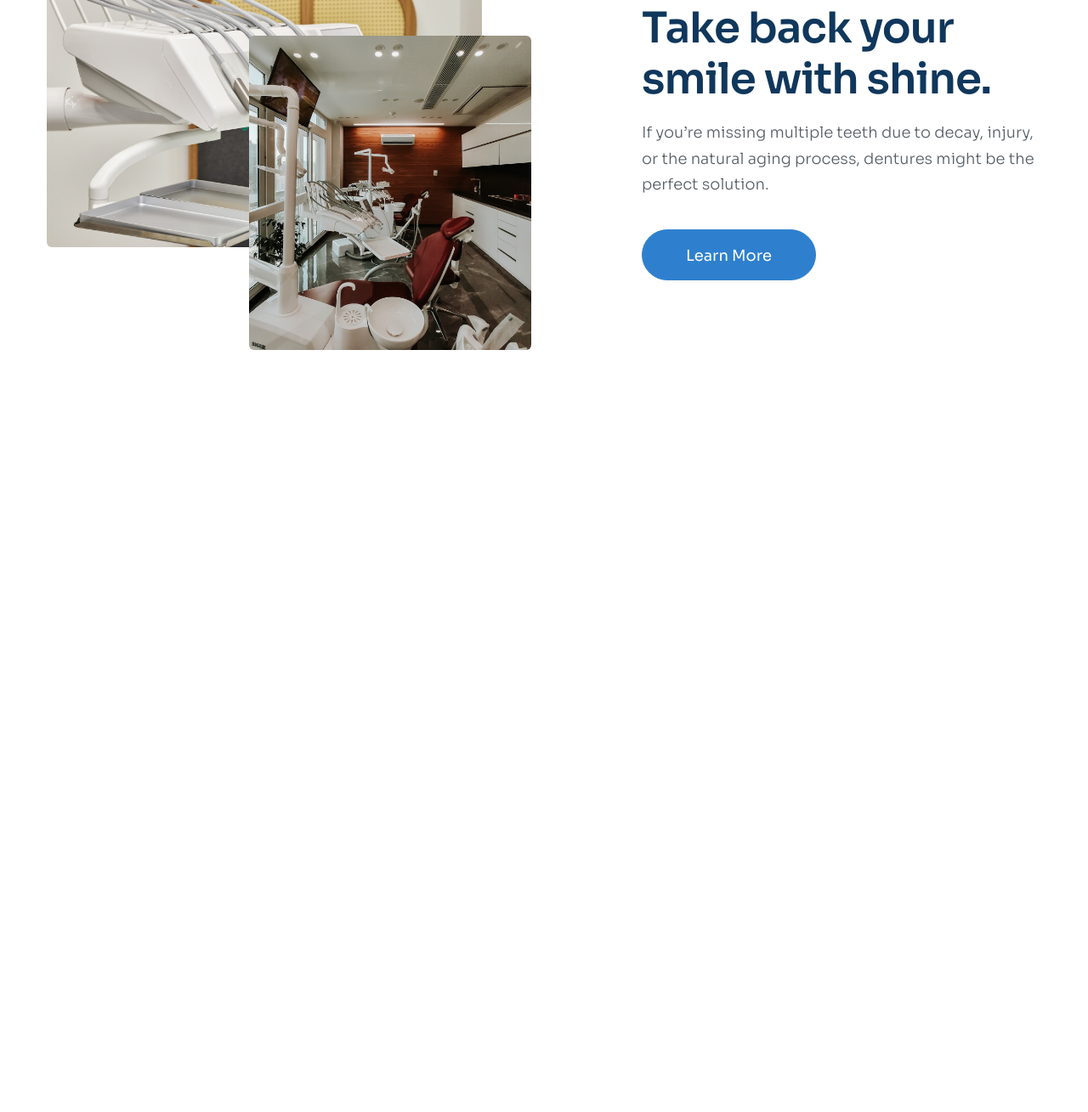
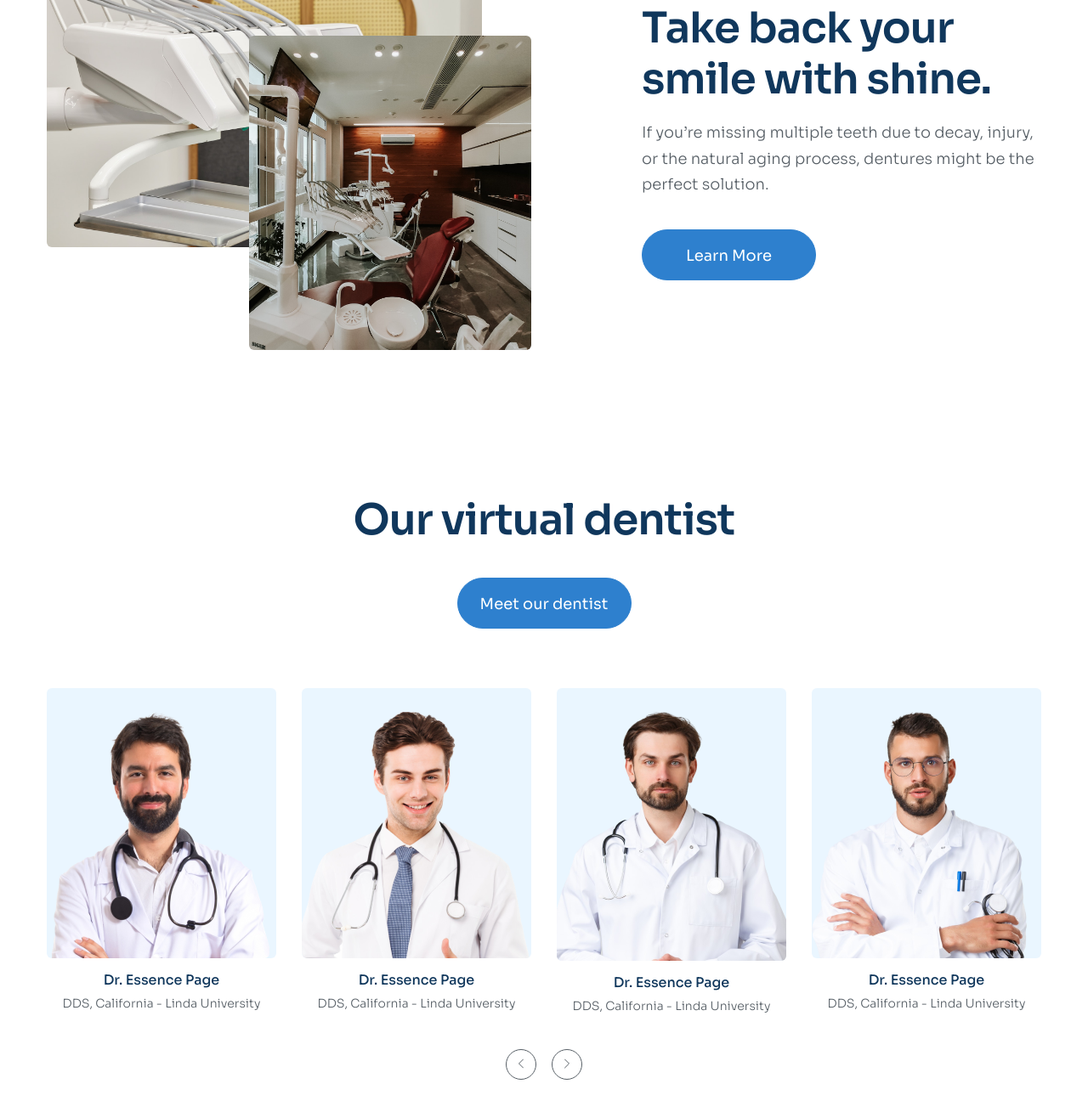
Before and after one commit to khoapnaGH/f8-project-03, a website built with Vite: page index.html in a window 1280 px wide. Shown: the part 3093-4402 px from the top of the page at 85% size. Before the commit the page ends 3590 px from the top, so only its background shows below. Built offline with nearby package versions, Linux system fonts and the light colour scheme.

Commit message:
done dentist

```diff
--- a/assets/css/common.css
+++ b/assets/css/common.css
@@ -66,6 +66,22 @@ a {
   color: var(--header-footer-bg);
 }
 
+.control__btn {
+  width: 36px;
+  height: 36px;
+  outline: none;
+  border: 1px solid #575f66;
+  color: #575f66;
+  border-radius: 50%;
+  background-color: #fff;
+  transition: 0.25s;
+}
+
+.control__btn:hover {
+  color: #fff;
+  background-color: #2e80ce;
+}
+
 /* logo */
 
 .logo {
--- /dev/null
+++ b/assets/css/sections/dentist.css
@@ -0,0 +1,68 @@
+.dentist {
+  padding: 85px 0;
+}
+
+.dentist-header {
+  display: flex;
+  flex-direction: column;
+  align-items: center;
+}
+
+.dentist__heading {
+  text-align: center;
+}
+
+.dentist__link {
+  display: inline-block;
+  margin-top: 38px;
+}
+
+.dentist__content {
+  margin-top: 70px;
+}
+
+.dentist__list {
+  display: grid;
+  grid-template-columns: repeat(4, 1fr);
+  column-gap: 30px;
+}
+
+.dentist-item:hover .dentist-item__img {
+  transform: scale(1.1);
+}
+
+.dentist-item__img--bg {
+  background-color: #eaf6ff;
+  padding-top: 28px;
+  border-radius: 6px;
+  overflow: hidden;
+}
+
+.dentist-item__img {
+  display: block;
+  transition: 0.25s;
+}
+
+.dentist-item__name {
+  margin-top: 12px;
+  font-weight: 500;
+  font-size: 1.6rem;
+  line-height: 1.75;
+  text-align: center;
+  color: #10375c;
+}
+
+.dentist-item__title {
+  font-weight: 300;
+  font-size: 1.4rem;
+  line-height: 1.86;
+  color: #575f66;
+  text-align: center;
+}
+
+.dentist__control {
+  margin-top: 38px;
+  display: flex;
+  justify-content: center;
+  column-gap: 18px;
+}
--- a/assets/css/style.css
+++ b/assets/css/style.css
@@ -9,3 +9,4 @@
 @import url("./sections/service.css");
 @import url("./sections/works.css");
 @import url("./sections/feature.css");
+@import url("./sections/dentist.css");
--- a/index.html
+++ b/index.html
@@ -324,6 +324,118 @@
           </div>
         </div>
       </section>
+
+      <section class="dentist">
+        <div class="container">
+          <div class="dentist-inner">
+            <div class="dentist-header">
+              <h2 class="section-heading dentist__heading">
+                Our virtual dentist
+              </h2>
+              <a href="#!" class="btn dentist__link">Meet our dentist</a>
+            </div>
+            <div class="dentist__content">
+              <div class="dentist__list">
+                <!-- item 1 -->
+                <div class="dentist-item">
+                  <div class="dentist-item__img--bg">
+                    <img
+                      src="./assets/img/dentist-01.png"
+                      alt=""
+                      class="dentist-item__img"
+                    />
+                  </div>
+
+                  <h3 class="dentist-item__name">Dr. Essence Page</h3>
+                  <p class="dentist-item__title">
+                    DDS, California - Linda University
+                  </p>
+                </div>
+
+                <!-- item 2 -->
+                <div class="dentist-item">
+                  <div class="dentist-item__img--bg">
+                    <img
+                      src="./assets/img/dentist-02.png"
+                      alt=""
+                      class="dentist-item__img"
+                    />
+                  </div>
+                  <h3 class="dentist-item__name">Dr. Essence Page</h3>
+                  <p class="dentist-item__title">
+                    DDS, California - Linda University
+                  </p>
+                </div>
+
+                <!-- item 3 -->
+                <div class="dentist-item">
+                  <div class="dentist-item__img--bg">
+                    <img
+                      src="./assets/img/dentist-03.png"
+                      alt=""
+                      class="dentist-item__img"
+                    />
+                  </div>
+                  <h3 class="dentist-item__name">Dr. Essence Page</h3>
+                  <p class="dentist-item__title">
+                    DDS, California - Linda University
+                  </p>
+                </div>
+
+                <!-- item 4 -->
+                <div class="dentist-item">
+                  <div class="dentist-item__img--bg">
+                    <img
+                      src="./assets/img/dentist-04.png"
+                      alt=""
+                      class="dentist-item__img"
+                    />
+                  </div>
+                  <h3 class="dentist-item__name">Dr. Essence Page</h3>
+                  <p class="dentist-item__title">
+                    DDS, California - Linda University
+                  </p>
+                </div>
+              </div>
+
+              <div class="dentist__control">
+                <button class="control__btn">
+                  <svg
+                    width="6"
+                    height="12"
+                    viewBox="0 0 6 12"
+                    fill="none"
+                    xmlns="http://www.w3.org/2000/svg"
+                  >
+                    <path
+                      d="M5.5 1L0.5 6L5.5 11"
+                      stroke="currentColor"
+                      stroke-linecap="round"
+                      stroke-linejoin="round"
+                    />
+                  </svg>
+                </button>
+                <button class="control__btn">
+                  <svg
+                    width="6"
+                    height="12"
+                    viewBox="0 0 6 12"
+                    fill="none"
+                    xmlns="http://www.w3.org/2000/svg"
+                  >
+                    <path
+                      d="M0.5 1L5.5 6L0.5 11"
+                      stroke="currentColor"
+                      stroke-linecap="round"
+                      stroke-linejoin="round"
+                    />
+                  </svg>
+                </button>
+              </div>
+            </div>
+          </div>
+        </div>
+      </section>
     </main>
   </body>
 </html>
```
Also changed, not shown: assets/img/dentist-01.png (added), assets/img/dentist-02.png (added), assets/img/dentist-03.png (added), assets/img/dentist-04.png (added).
